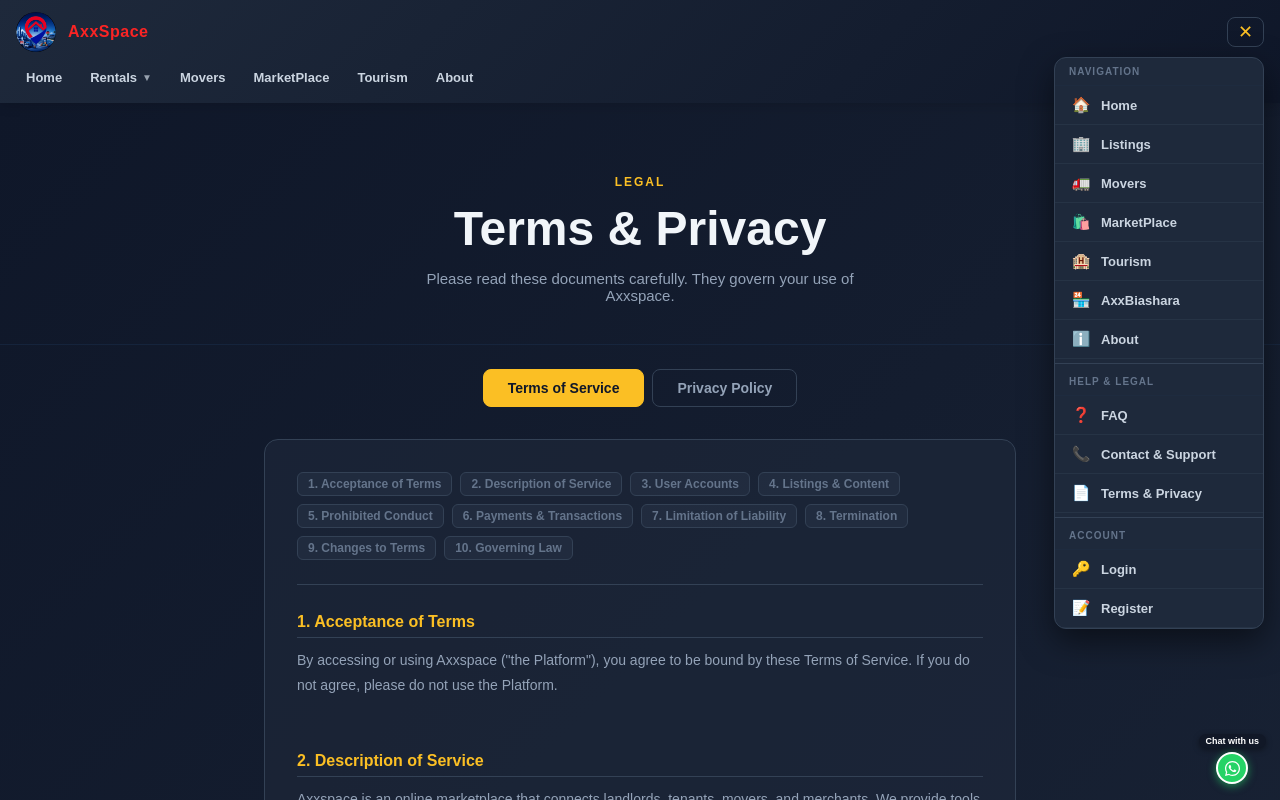
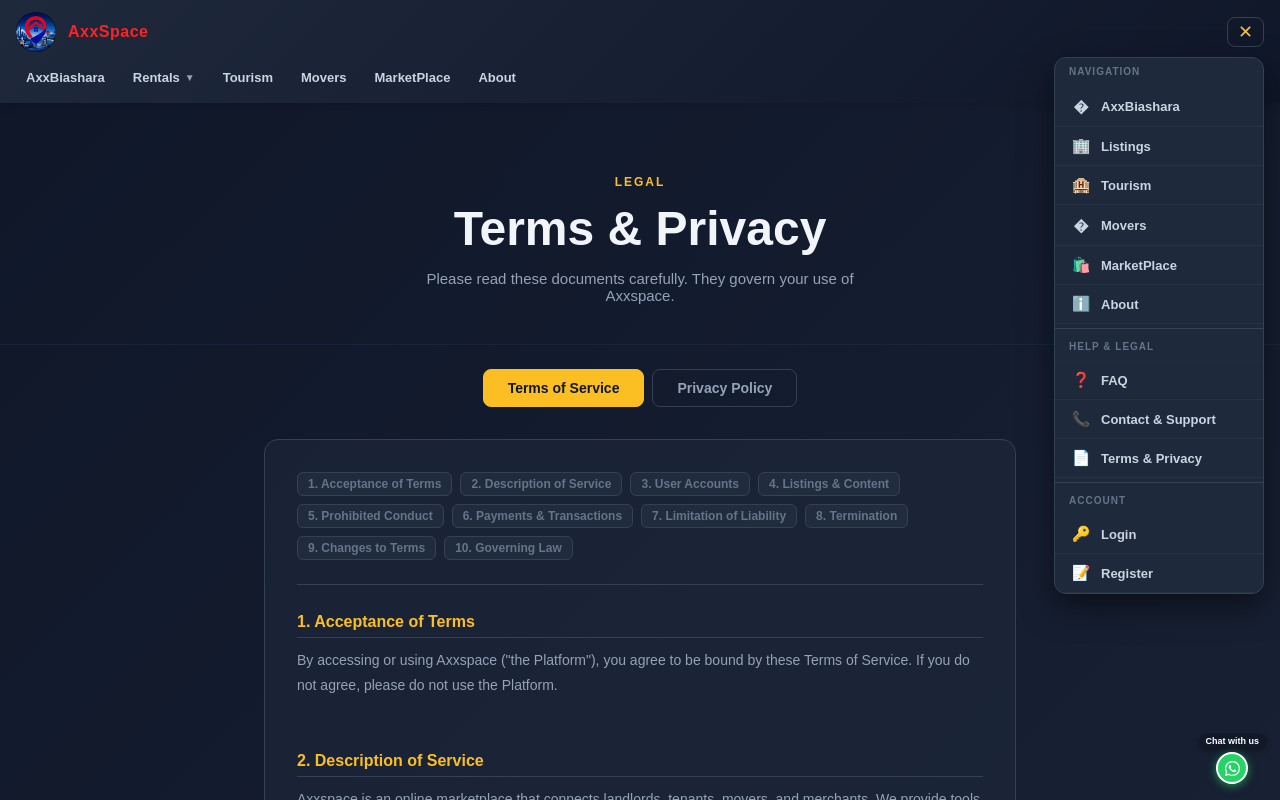
Before and after one commit to richard254120/axx-spaces-frontend, a React (Vite) app: page /terms in a window 1280 px wide. Both pictures are taken after a click on the button "Open menu". Shown: the top 800 px of the page. Built offline with nearby package versions, Linux system fonts and the light colour scheme.

Commit message:
Updated project

```diff
--- a/src/components/Navbar.jsx
+++ b/src/components/Navbar.jsx
@@ -54,23 +54,20 @@ export default function Navbar() {
         <div style={styles.dropdown}>
           {/* NAVIGATION SECTION */}
           <div style={styles.dropdownHeader}>Navigation</div>
-          <Link to="/" style={styles.dropdownItem} onClick={() => setDropdownOpen(false)}>
-            <span style={styles.dropdownIcon}>🏠</span> Home
+          <Link to="/axxbiashara" style={styles.dropdownItem} onClick={() => setDropdownOpen(false)}>
+            <span style={styles.dropdownIcon}>�</span> AxxBiashara
           </Link>
           <Link to="/listings" style={styles.dropdownItem} onClick={() => setDropdownOpen(false)}>
             <span style={styles.dropdownIcon}>🏢</span> Listings
           </Link>
+          <Link to="/tourism" style={styles.dropdownItem} onClick={() => setDropdownOpen(false)}>
+            <span style={styles.dropdownIcon}>🏨</span> Tourism
+          </Link>
           <Link to="/movers" style={styles.dropdownItem} onClick={() => setDropdownOpen(false)}>
-            <span style={styles.dropdownIcon}>🚛</span> Movers
+            <span style={styles.dropdownIcon}>�</span> Movers
           </Link>
           <Link to="/materials" style={styles.dropdownItem} onClick={() => setDropdownOpen(false)}>
             <span style={styles.dropdownIcon}>🛍️</span> MarketPlace
-          </Link>
-          <Link to="/tourism" style={styles.dropdownItem} onClick={() => setDropdownOpen(false)}>
-            <span style={styles.dropdownIcon}>🏨</span> Tourism
-          </Link>
-          <Link to="/axxbiashara" style={styles.dropdownItem} onClick={() => setDropdownOpen(false)}>
-            <span style={styles.dropdownIcon}>🏪</span> AxxBiashara
           </Link>
           <Link to="/about" style={styles.dropdownItem} onClick={() => setDropdownOpen(false)}>
             <span style={styles.dropdownIcon}>ℹ️</span> About
@@ -209,8 +206,8 @@ export default function Navbar() {
       </div>
 
       <div style={{ ...styles.navLinksContainer, ...(menuOpen && styles.navLinksContainerOpen) }}>
-        <Link to="/" style={styles.navLink} onClick={() => setMenuOpen(false)}>
-          Home
+        <Link to="/axxbiashara" style={styles.navLink} onClick={() => setMenuOpen(false)}>
+          AxxBiashara
         </Link>
         {/* ─── RENTALS DROPDOWN ─── */}
         <div style={styles.accountWrapper} ref={accountRef}>
@@ -269,14 +266,14 @@ export default function Navbar() {
           )}
         </div>
 
+        <Link to="/tourism" style={styles.navLink} onClick={() => setMenuOpen(false)}>
+          Tourism
+        </Link>
         <Link to="/movers" style={styles.navLink} onClick={() => setMenuOpen(false)}>
           Movers
         </Link>
         <Link to="/materials" style={styles.navLink} onClick={() => setMenuOpen(false)}>
           MarketPlace
-        </Link>
-        <Link to="/tourism" style={styles.navLink} onClick={() => setMenuOpen(false)}>
-          Tourism
         </Link>
         <Link to="/about" style={styles.navLink} onClick={() => setMenuOpen(false)}>
           About
```
